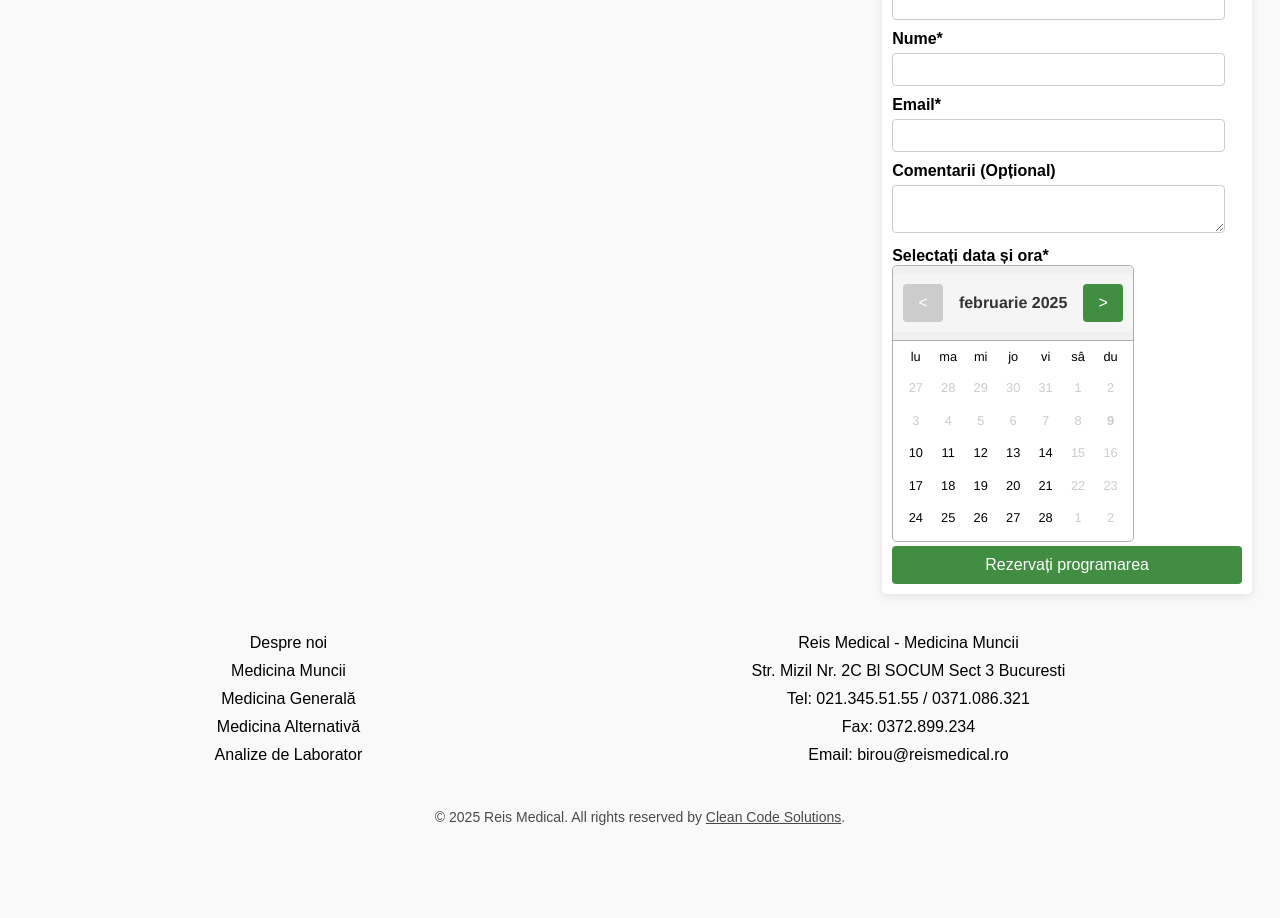
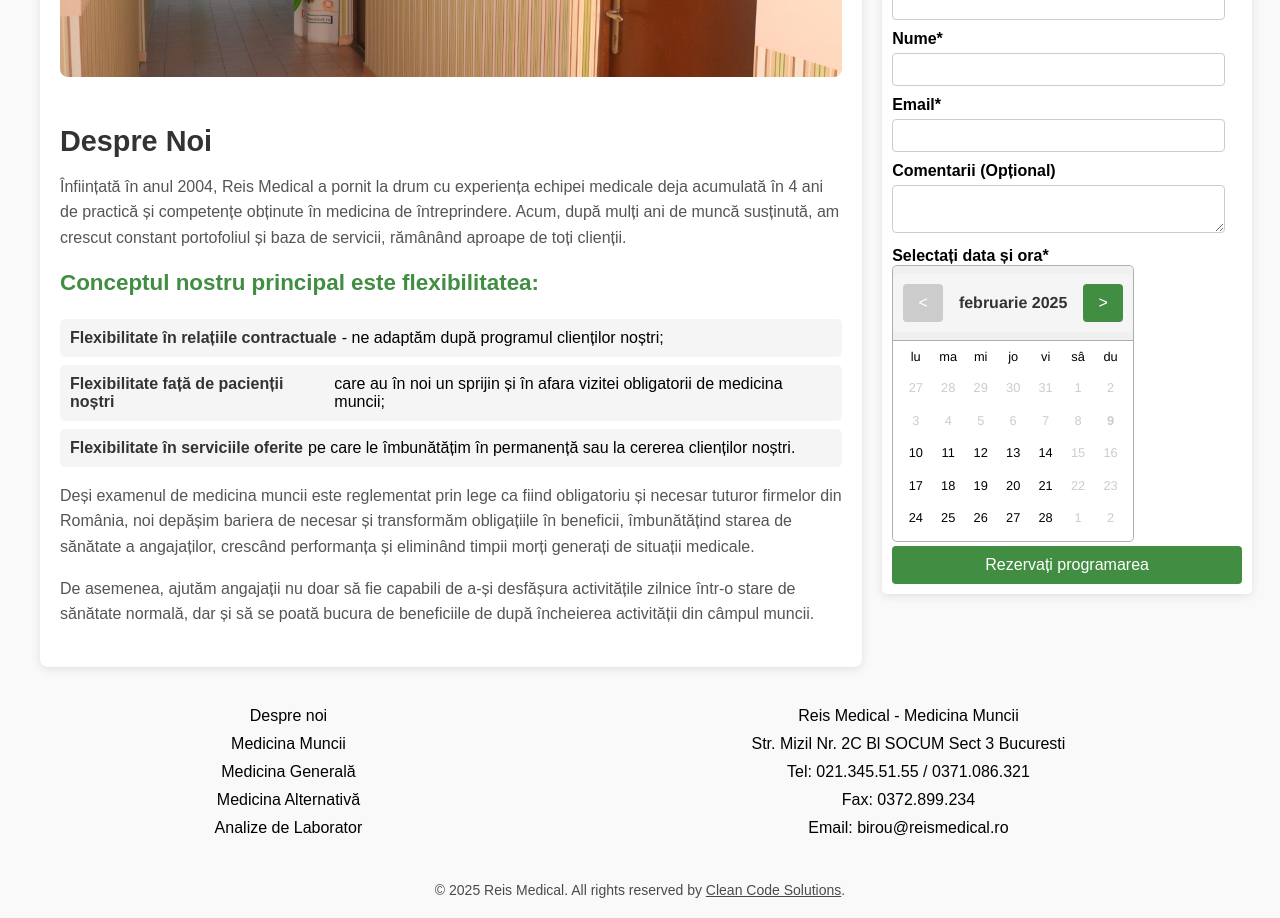
Before and after one commit to HoriaMitrica/REIS-MEDICAL, a React (Vite) app: page /despre-noi in a window 1280 px wide. Shown: the part 600-1518 px from the top of the page. Before the commit the page ends 1445 px from the top, so only its background shows below. Built offline with nearby package versions, Linux system fonts and the light colour scheme.

Commit message:
contact and about us page

```diff
--- a/src/components/Schedule/style.module.scss
+++ b/src/components/Schedule/style.module.scss
@@ -5,9 +5,8 @@
     padding: 20px;
     border-radius: 5px;
     box-shadow: 0px 2px 10px rgba(0, 0, 0, 0.1);
-}
 
-.icon {
+    p {
         color: #418d42;
     }
 
@@ -17,7 +16,8 @@ h2 {
         gap: 10px;
         font-size: 1.2rem;
     }
+}
 
-p {
+.icon {
     color: #418d42;
 }
--- a/src/main.tsx
+++ b/src/main.tsx
@@ -6,6 +6,8 @@ import Home from "./pages/Home";
 import Header from './components/Header';
 import RightSidePage from './components/RightSidePage/RightSide';
 import "./index.scss";
+import Contact from './pages/Contact';
+import AboutUs from './pages/AboutUs';
 
 export default function Router() {
   return (
@@ -17,6 +19,8 @@ export default function Router() {
         <div className="content">
           <Routes>
             <Route path="/" element={<Home />} />
+            <Route path="/despre-noi" element={<AboutUs />} />
+            <Route path="/contact" element={<Contact />} />
           </Routes>
         </div>
 
--- a/src/pages/AboutUs/index.tsx
+++ b/src/pages/AboutUs/index.tsx
@@ -0,0 +1,37 @@
+import style from "./style.module.scss";
+
+const AboutUs = () => {
+    return (
+        <div className={style.aboutUs}>
+            <img src="/photos/reis_medical.jpg" alt="Despre noi" className={style.image} />
+            <div className={style.text}>
+                <h2>Despre Noi</h2>
+                <p>
+                    Înființată în anul 2004, Reis Medical a pornit la drum cu experiența echipei medicale deja
+                    acumulată în 4 ani de practică și competențe obținute în medicina de întreprindere. Acum, după
+                    mulți ani de muncă susținută, am crescut constant portofoliul și baza de servicii, rămânând
+                    aproape de toți clienții.
+                </p>
+                <h3>Conceptul nostru principal este flexibilitatea:</h3>
+                <ul>
+                    <li><strong>Flexibilitate în relațiile contractuale</strong> - ne adaptăm după programul clienților noștri;</li>
+                    <li><strong>Flexibilitate față de pacienții noștri</strong> care au în noi un sprijin și în afara vizitei obligatorii de medicina muncii;</li>
+                    <li><strong>Flexibilitate în serviciile oferite</strong> pe care le îmbunătățim în permanență sau la cererea clienților noștri.</li>
+                </ul>
+                <p>
+                    Deși examenul de medicina muncii este reglementat prin lege ca fiind obligatoriu și necesar
+                    tuturor firmelor din România, noi depășim bariera de necesar și transformăm obligațiile în
+                    beneficii, îmbunătățind starea de sănătate a angajaților, crescând performanța și eliminând
+                    timpii morți generați de situații medicale.
+                </p>
+                <p>
+                    De asemenea, ajutăm angajații nu doar să fie capabili de a-și desfășura activitățile zilnice
+                    într-o stare de sănătate normală, dar și să se poată bucura de beneficiile de după încheierea
+                    activității din câmpul muncii.
+                </p>
+            </div>
+        </div>
+    );
+};
+
+export default AboutUs;
--- /dev/null
+++ b/src/pages/AboutUs/style.module.scss
@@ -0,0 +1,60 @@
+.aboutUs {
+    max-width: 800px;
+    margin: 0 auto;
+    padding: 30px 20px;
+    background: white;
+    border-radius: 8px;
+    box-shadow: 0px 2px 10px rgba(0, 0, 0, 0.1);
+    text-align: center;
+
+    .image {
+        width: 100%;
+        max-width: 800px;
+        border-radius: 8px;
+        object-fit: cover;
+        margin-bottom: 20px;
+    }
+
+    .text {
+        text-align: left;
+
+        h2 {
+            font-size: 1.8rem;
+            color: #333;
+            margin-bottom: 10px;
+        }
+
+        h3 {
+            font-size: 1.4rem;
+            color: #418d42;
+            margin-top: 20px;
+        }
+
+        p {
+            color: #555;
+            line-height: 1.6;
+            margin-bottom: 10px;
+        }
+
+        ul {
+            list-style: none;
+            padding: 0;
+            margin: 10px 0;
+
+            li {
+                background: #f5f5f5;
+                padding: 10px;
+                border-radius: 5px;
+                margin-bottom: 8px;
+                font-size: 1rem;
+                display: flex;
+                align-items: center;
+            }
+
+            strong {
+                color: #333;
+                margin-right: 5px;
+            }
+        }
+    }
+}
--- a/src/pages/Contact/index.tsx
+++ b/src/pages/Contact/index.tsx
@@ -19,9 +19,7 @@ const Contact = () => {
                 <div className={style.mapContainer}>
                     <iframe
                         title="Google Maps Location"
-                        src="https://www.google.com/maps/embed?pb=!1m18!1m12!1m3!1d2848.3840855622637!2d26.17231987635493!3d44.42152640110838!2m3!1f0!2f0!3f0!3m2!1i1024!2i768!4f13.1!3m3!1m2!1s0x40b1fea5e6e44d4f%3A0x6f4f5fd93e7fdd99!2sStrada%20Mizil%202C%2C%20Bucure%C8%99ti%2C%20Romania!5e0!3m2!1sen!2sro!4v1709825706311!5m2!1sen!2sro"
-                        width="100%"
-                        height="350"
+                        src="https://www.google.com/maps/embed?pb=!1m18!1m12!1m3!1d219.7187111647445!2d26.176845725311757!3d44.40880385315072!2m3!1f0!2f0!3f0!3m2!1i1024!2i768!4f13.1!3m3!1m2!1s0x40b1fc219b0d48af%3A0x9a89db724f46ad9d!2sReis%20Medical%20SRL!5e0!3m2!1sen!2sro!4v1739075742269!5m2!1sen!2sro"
                         allowFullScreen
                         loading="lazy"
                         referrerPolicy="no-referrer-when-downgrade"
--- a/src/pages/Contact/style.module.scss
+++ b/src/pages/Contact/style.module.scss
@@ -47,7 +47,7 @@ p {
 
 .mapContainer {
     width: 100%;
-    height: 350px;
+    height: 500px;
     border-radius: 8px;
     overflow: hidden;
 }
```
Lines whose indentation alone changed are shown as unchanged.
